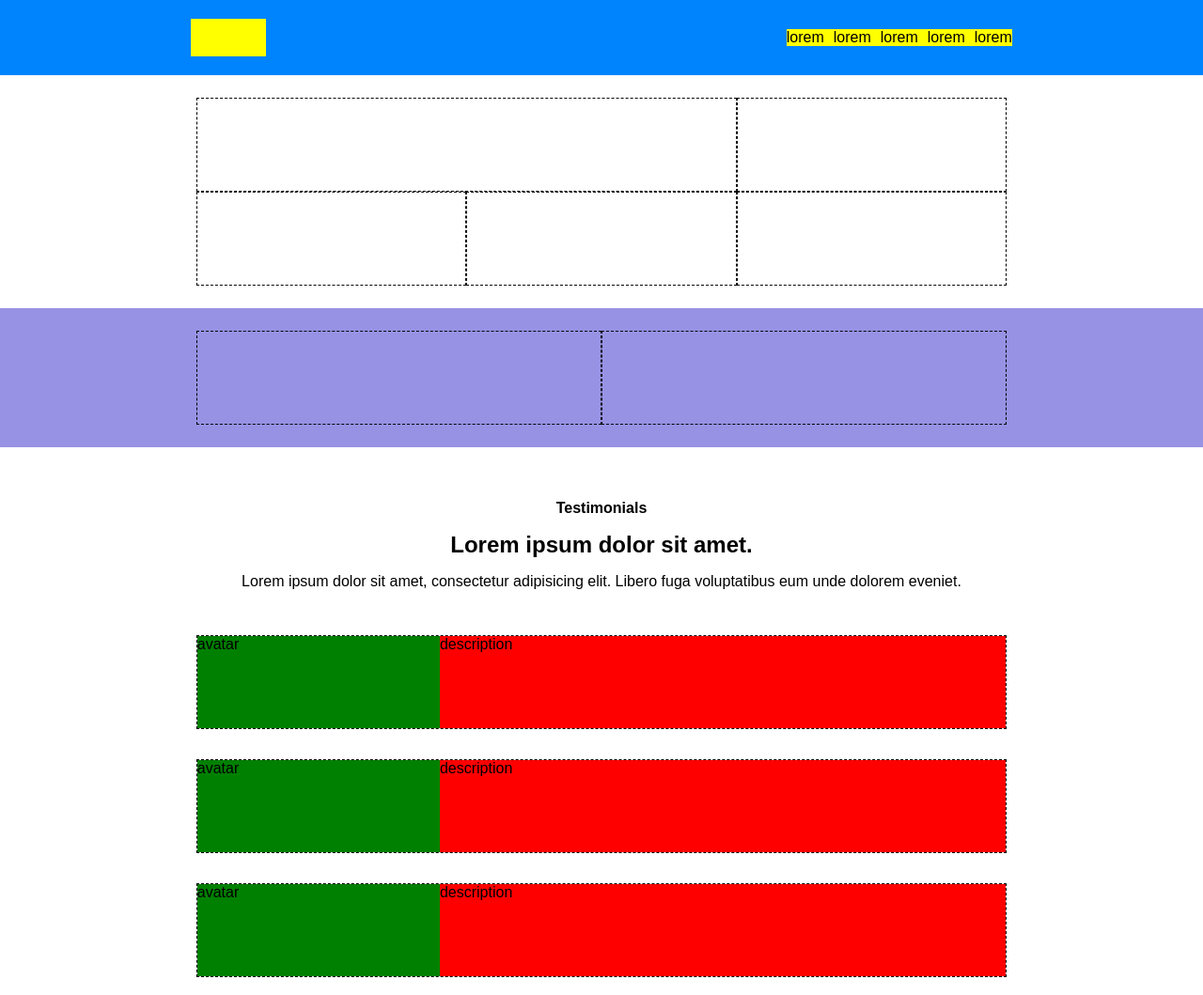
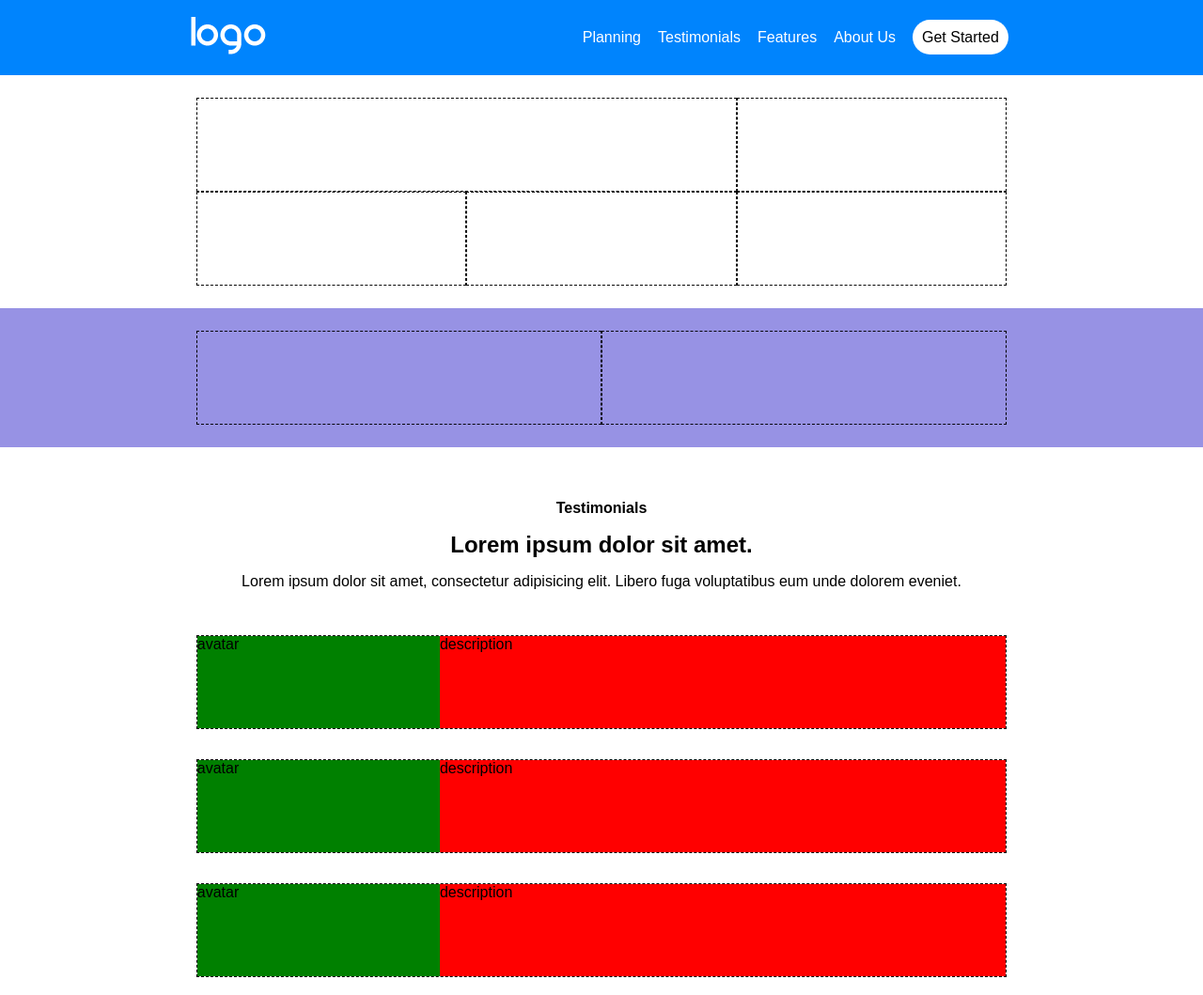
Before and after one commit to LeoneCarmelo/htmlcss-responsive-layout, a plain HTML site: page index.html in a window 1280 px wide. Shown: the top 1059 px of the page at 94% size. Drawn offline with Linux system fonts and the light colour scheme.

Commit message:
Add Header content

```diff
--- a/assets/css/style.css
+++ b/assets/css/style.css
@@ -8,6 +8,8 @@
 .container {
     width:80%;
     margin:auto;
+    justify-content: space-between;
+    align-items: center;
 }
 
 body {
@@ -20,19 +22,9 @@ section, footer {
 /* #endregion Common */
 
 /* #region Debug */
-.debug .logo {
-    width:80px;
-    height:40px;
-    background-color: yellow;
-}
-.debug .app_header ul {
-    background-color: yellow;
-}
 
 .debug .container {
     height: 100%;
-    justify-content: space-between;
-    align-items: center;
 }
 
 .debug [class^=col] {
@@ -86,6 +78,28 @@ section, footer {
 
 .app_header ul {
     display:none;
+}
+
+.logo {
+    width:80px;
+}
+
+.app_header ul li {
+    margin: 0 4px;
+    color: white;
+    cursor: pointer;
+}
+
+li > a {
+    text-decoration:none;
+    background-color: white;
+    color: black;
+    padding: 10px;
+    border-radius: 32px;
+}
+
+.fa-bars {
+    color: white;
 }
 /* #endregion Header */
 
@@ -183,17 +197,6 @@ footer {
         width: calc(100% / 12 * 4)
     }
 
-    .fa-bars {
-        display: none;
-    }
-
-    .app_header ul {
-        display: flex;
-        justify-content: center;
-        list-style: none;
-        gap: 10px;
-    }
-
     .row {
         display: flex;
         flex-wrap: wrap;
@@ -211,6 +214,19 @@ footer {
         width: 70%;
     }
 }
+/* fix Get Started problem */
+@media screen and (min-width:806px) {
+    .fa-bars {
+        display:none;
+    }
+
+    .app_header ul {
+        display: flex;
+        justify-content: center;
+        list-style: none;
+        gap: 10px;
+    }
+}
 
 /* #endregion Desktop */
 
--- a/index.html
+++ b/index.html
@@ -12,15 +12,17 @@
     <!-- Header -->
     <header class="app_header">
         <div class="container d_flex">
-            <div class="logo"></div>
+            <div class="logo">
+                <img src="./assets/img/logo.png" alt="">
+            </div>
             <ul>
-                <li>lorem</li>
-                <li>lorem</li>
-                <li>lorem</li>
-                <li>lorem</li>
-                <li>lorem</li>
+                <li>Planning</li>
+                <li>Testimonials</li>
+                <li>Features</li>
+                <li>About Us</li>
+                <li><a>Get Started</a></li>
             </ul>
-            <i class="fa-solid fa-bars"></i>
+            <i class="fa-solid fa-bars fa-2xl"></i>
         </div>
     </header>
 
```
